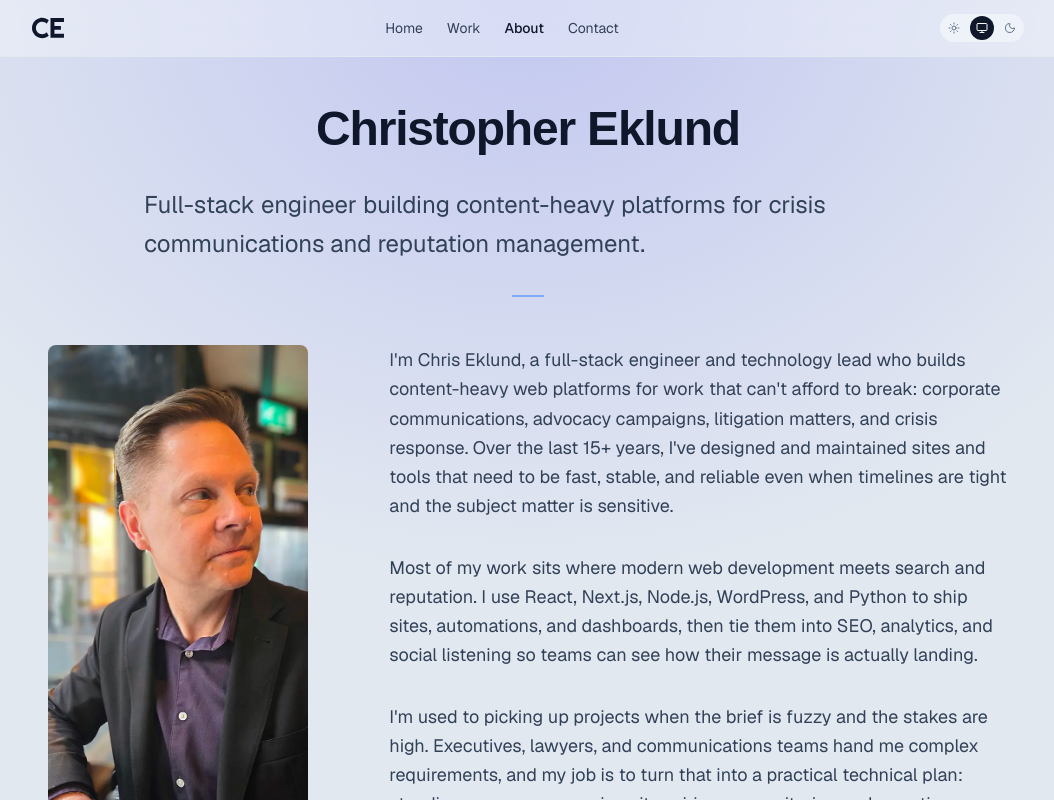
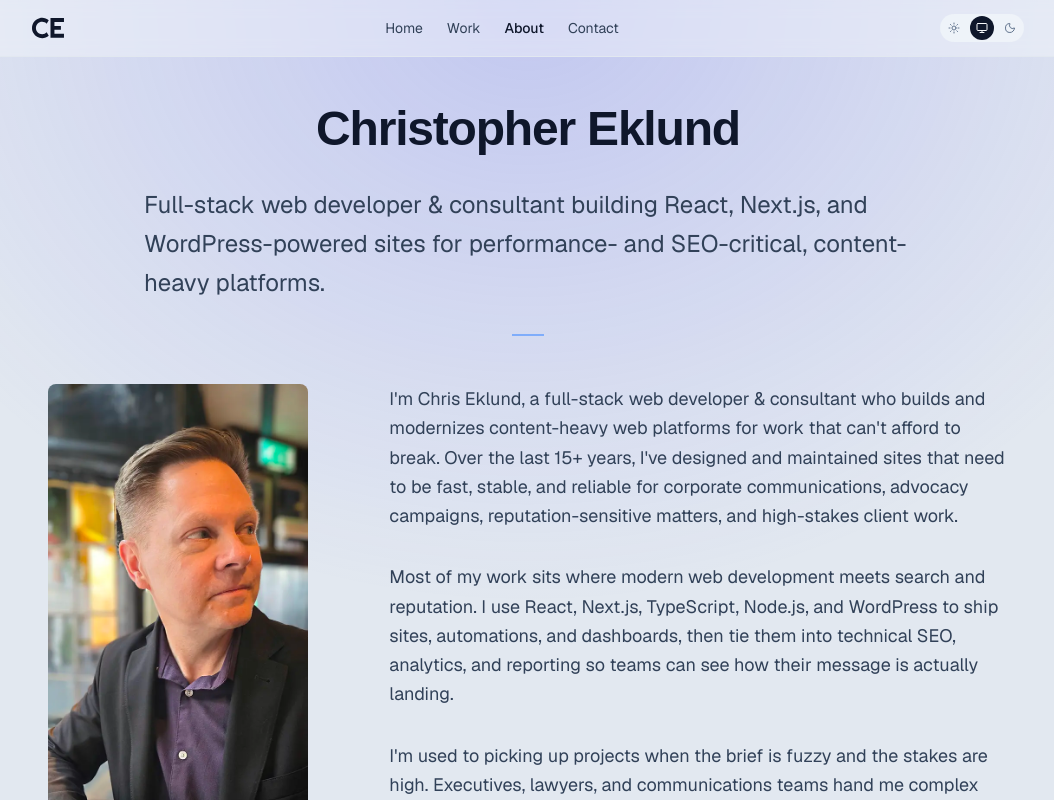
Before and after one commit to ceklund75/portfolio, a Next.js app: page /about in a window 1280 px wide. Shown: the top 800 px of the page, without its empty margins (112-1166 px from the left). Built offline with nearby package versions, Linux system fonts and the light colour scheme.

Commit message:
Refactor content across multiple pages; update descriptions, titles, and services for improved clarity and SEO optimization

```diff
--- a/components/home/Hero.tsx
+++ b/components/home/Hero.tsx
@@ -25,6 +25,17 @@ export function Hero(): ReactElement {
         <MotionDiv variants={fadeInUp}>
           <p className={`${styles.text.lead} max-w-4xl`}>{hero.description}</p>
         </MotionDiv>
+        <MotionDiv variants={fadeInUp}>
+          <h2 className={styles.heading.h2}>{homeContent.hero.services.title}</h2>
+        </MotionDiv>
+        <MotionDiv variants={fadeInUp}>
+          <ul className={`${styles.text.body} grid gap-8 md:grid-cols-2`}>
+            {homeContent.hero.services.items &&
+              homeContent.hero.services.items.map((item, idx) => {
+                return <li key={idx}>{item}</li>
+              })}
+          </ul>
+        </MotionDiv>
         <MotionDiv variants={fadeInUp} className="flex gap-3 text-sm">
           <Link href={hero.cta.primary.href} className={styles.button.primary}>
             {hero.cta.primary.label}
--- a/content/pages/about.ts
+++ b/content/pages/about.ts
@@ -4,7 +4,7 @@ export const aboutContent = {
   pageHeader: {
     title: siteContent.name,
     description:
-      'Full-stack engineer building content-heavy platforms for crisis communications and reputation management.',
+      'Full-stack web developer & consultant building React, Next.js, and WordPress-powered sites for performance- and SEO-critical, content-heavy platforms.',
   },
   images: {
     mobile: {
@@ -25,37 +25,36 @@ export const aboutContent = {
     },
   },
   paragraphs: [
-    `I'm Chris Eklund, a full-stack engineer and technology lead who builds content-heavy
-    web platforms for work that can't afford to break: corporate communications, advocacy
-    campaigns, litigation matters, and crisis response. Over the last 15+ years, I've
-    designed and maintained sites and tools that need to be fast, stable, and reliable
-    even when timelines are tight and the subject matter is sensitive.`,
+    `I'm Chris Eklund, a full-stack web developer & consultant who builds and modernizes content-heavy
+web platforms for work that can't afford to break. Over the last 15+ years, I've designed and maintained
+sites that need to be fast, stable, and reliable for corporate communications, advocacy campaigns,
+reputation-sensitive matters, and high-stakes client work.`,
     `Most of my work sits where modern web development meets search and reputation. I use
-    React, Next.js, Node.js, WordPress, and Python to ship sites, automations, and
-    dashboards, then tie them into SEO, analytics, and social listening so teams can see
-    how their message is actually landing.`,
+React, Next.js, TypeScript, Node.js, and WordPress to ship sites, automations, and
+dashboards, then tie them into technical SEO, analytics, and reporting so teams can see
+how their message is actually landing.`,
     `I'm used to picking up projects when the brief is fuzzy and the stakes are high.
-    Executives, lawyers, and communications teams hand me complex requirements, and my job
-    is to turn that into a practical technical plan: standing up a new campaign site,
-    wiring up monitoring and reporting, or hardening an existing system so it behaves
-    predictably under load.`,
+Executives, lawyers, and communications teams hand me complex requirements, and my job
+is to turn that into a practical technical plan: standing up a new marketing or campaign site,
+modernizing an existing WordPress install, wiring up monitoring and reporting, or hardening a system
+so it behaves predictably under load.`,
     `Earlier in my career, I built operations and data tools for telecom companies and led
-    software development and SEO at PR and crisis firms. That mix of infrastructure,
-    product, and search experience shapes how I think about performance, reliability, and
-    what shows up when someone types a name into a search bar.`,
+software development and SEO at PR and reputation firms. That mix of infrastructure,
+product, and search experience shapes how I think about performance, reliability, and
+what shows up when someone types a name into a search bar..`,
   ],
   focusAreas: [
-    `Full-stack web engineering with Next.js, TypeScript, and Node.js`,
-    `Headless WordPress and content-driven architectures`,
-    `Performance tuning and Core Web Vitals`,
-    `SEO, search landscape, and lead capture flows`,
+    `Full-stack web development with React, Next.js, TypeScript, and Node.js`,
+    `WordPress modernization and headless WordPress/content-driven architectures`,
+    `Performance tuning and Core Web Vitals for content-heavy sites`,
+    `Technical SEO, search landscape, and lead capture flows`,
   ],
 } as const
 
 export const aboutMetaData = {
   title: 'About',
   description:
-    'Background, experience, and focus areas for Christopher Eklund, a full-stack engineer working on SEO-critical web platforms.',
+    'Background, experience, and focus areas for Christopher Eklund, a full-stack web developer & consultant specializing in React, Next.js, and WordPress modernization for SEO-critical web platforms.',
   pathname: '/about',
   image: siteContent.ogImage,
 } as const
--- a/content/pages/contact.ts
+++ b/content/pages/contact.ts
@@ -3,12 +3,11 @@ import { siteContent } from '../site'
 export const contactContent = {
   pageHeader: {
     title: siteContent.title,
-    description: 'Open to individual contributor roles and select freelance projects.',
+    description:
+      'Open to web development consulting, WordPress modernization, React/Next.js projects, and ongoing performance and SEO-focused support.',
   },
   paragraphs: [
-    `The easiest way to reach me is by email. If you'd like to talk about a role, a project,
-            or how I can help with performance, SEO, or technical architecture for high-stakes web
-            platforms, feel free to get in touch.`,
+    `The easiest way to reach me is by email. If you'd like to talk about a project or how I can help with WordPress modernization, React/Next.js builds, performance, SEO, or technical architecture for content-heavy sites, feel free to get in touch.`,
   ],
   links: [
     {
@@ -38,6 +37,6 @@ export const contactContent = {
 export const contactMetaData = {
   title: 'Contact',
   description:
-    'Contact Christopher Eklund about full-stack engineering roles, freelance projects, or collaborations on SEO-critical web platforms.',
+    'Contact Christopher Eklund about web development consulting, WordPress modernization, React/Next.js projects, or collaborations on performance and SEO-critical web platforms.',
   pathname: '/contact',
 } as const
--- a/content/pages/home.ts
+++ b/content/pages/home.ts
@@ -1,9 +1,19 @@
+import { siteContent } from '../site'
+
 export const homeContent = {
   hero: {
-    eyebrow: 'Christopher EKlund - Full-stack engineer',
-    headline: 'Full-stack engineer focused on fast, SEO-critical web platforms.',
-    description: `Full-stack engineer specializing in Next.js, TypeScript, and headless WordPress architectures. I build performance-optimized web platforms with a focus on SEO, content flexibility, and fast deployment. Recent work includes headless CMS integrations, marketing site refactors, and custom WordPress solutions for companies that need reliable, search-friendly platforms.`,
-
+    eyebrow: 'Christopher Eklund – Full-stack web developer & consultant',
+    headline: 'React, Next.js & WordPress modernization for performance- and SEO-critical sites.',
+    description: `Full-stack web developer & consultant specializing in React, Next.js, and WordPress modernization. I upgrade and build content-heavy sites with modern React/Next.js frontends and WordPress or other CMSs as content backends, with a focus on performance, technical SEO, and reliable deployment. Recent work includes headless WordPress + Next.js builds, marketing site refactors, and custom WordPress solutions for reputation-sensitive and professional services clients.`,
+    services: {
+      title: 'What I do',
+      items: [
+        'Modernize and refactor existing WordPress sites (themes, performance, Core Web Vitals)',
+        'Build React & Next.js frontends (including headless WordPress setups)',
+        'Improve SEO, Core Web Vitals, and analytics foundations',
+        'Provide ongoing care and optimization for critical marketing and content sites',
+      ],
+    },
     cta: {
       primary: {
         label: 'View my work',
@@ -16,3 +26,10 @@ export const homeContent = {
     },
   },
 } as const
+
+export const homeMetaData = {
+  title: siteContent.title,
+  description: siteContent.description,
+  pathname: '/',
+  image: siteContent.ogImage,
+} as const
--- a/content/pages/work.ts
+++ b/content/pages/work.ts
@@ -4,13 +4,13 @@ export const workContent = {
   pageHeader: {
     title: siteContent.name,
     description:
-      'Selected projects spanning full-stack engineering, performance, and SEO-focused web platforms.',
+      'Selected projects spanning React and Next.js builds, WordPress modernization, performance optimization, and SEO-focused web platforms.',
   },
 } as const
 
 export const workMetaData = {
   title: 'Work',
   description:
-    'Selected projects from Christopher Eklund, including headless marketing sites, performance-focused refactors, and custom tools for high-stakes communications and SEO.',
+    'Selected projects from Christopher Eklund, including React and Next.js sites, WordPress modernization, headless marketing builds, performance-focused refactors, and custom tools for SEO-critical, content-heavy businesses.',
   pathname: '/work',
 } as const
--- a/content/site.ts
+++ b/content/site.ts
@@ -5,8 +5,9 @@ export const siteContent = {
   //personal info
   name: 'Christopher Eklund',
   shortName: 'Chris Eklund',
-  title: 'Christopher Eklund | Full-Stack Engineer',
-  description: 'Full-stack engineer focused on fast, SEO-critical web platforms.',
+  title: 'Christopher Eklund - Full-Stack Web Developer & Consultant',
+  description:
+    'Full-stack web developer & consultant specializing in React, Next.js, and WordPress modernization. I build and upgrade performance- and SEO-critical sites for agencies, PR/reputation firms, and professional services, often using WordPress or other CMSs as content backends.',
   url: 'https://cmeklund.com',
   ogImage: 'https://cmeklund.com/christopher-eklund-fse-og.webp',
 
@@ -33,8 +34,9 @@ export const jsonLd = {
     '@type': 'WebPage',
     '@id': `${SITE_URL}/#webpage`,
     url: SITE_URL,
-    name: 'Christopher Eklund – Full-Stack Engineer',
-    description: 'Full-stack engineer focused on fast, SEO-critical web platforms.',
+    name: 'Christopher Eklund - Full-Stack Web Developer & Consultant',
+    description:
+      'Full-stack web developer & consultant specializing in React, Next.js, and WordPress modernization for performance- and SEO-critical sites.',
     isPartOf: {
       '@type': 'WebSite',
       '@id': `${SITE_URL}/#website`,
@@ -45,7 +47,7 @@ export const jsonLd = {
       '@type': 'Person',
       '@id': `${SITE_URL}/#person`,
       name: 'Christopher Eklund',
-      jobTitle: 'Senior Full-Stack Engineer',
+      jobTitle: 'Full-Stack Web Developer & Consultant',
       url: SITE_URL,
       sameAs: ['https://linkedin.com/in/cmeklund', 'https://github.com/ceklund75'],
     },
@@ -58,9 +60,9 @@ export const jsonLd = {
     givenName: 'Christopher',
     familyName: 'Eklund',
     url: `${SITE_URL}/about`,
-    jobTitle: 'Senior Full-Stack Engineer',
+    jobTitle: 'Full-Stack Web Developer & Consultant',
     description:
-      'Full-stack engineer and technology lead building content-heavy, SEO-critical web platforms.',
+      'Full-stack web developer & consultant specializing in React, Next.js, and WordPress modernization for content-heavy, SEO-critical web platforms.',
     worksFor: {
       '@type': 'Organization',
       name: 'Independent / Freelance',
@@ -83,7 +85,7 @@ export const jsonLd = {
     url: `${SITE_URL}/work`,
     name: 'Work – Christopher Eklund',
     description:
-      'Selected engineering projects by Christopher Eklund, including headless marketing sites, performance refactors, and custom tools.',
+      'Selected web development projects by Christopher Eklund, including React and Next.js builds, WordPress modernization, headless marketing sites, performance refactors, and custom tools.',
     isPartOf: {
       '@type': 'WebSite',
       '@id': `${SITE_URL}/#website`,
@@ -97,7 +99,7 @@ export const jsonLd = {
     url: `${SITE_URL}/contact`,
     name: 'Contact – Christopher Eklund',
     description:
-      'Contact Christopher Eklund about full-stack engineering roles, freelance projects, or collaborations.',
+      'Contact Christopher Eklund about web development consulting, WordPress modernization, React/Next.js projects, or ongoing performance and SEO-focused support.',
     isPartOf: {
       '@type': 'WebSite',
       '@id': `${SITE_URL}/#website`,
```
